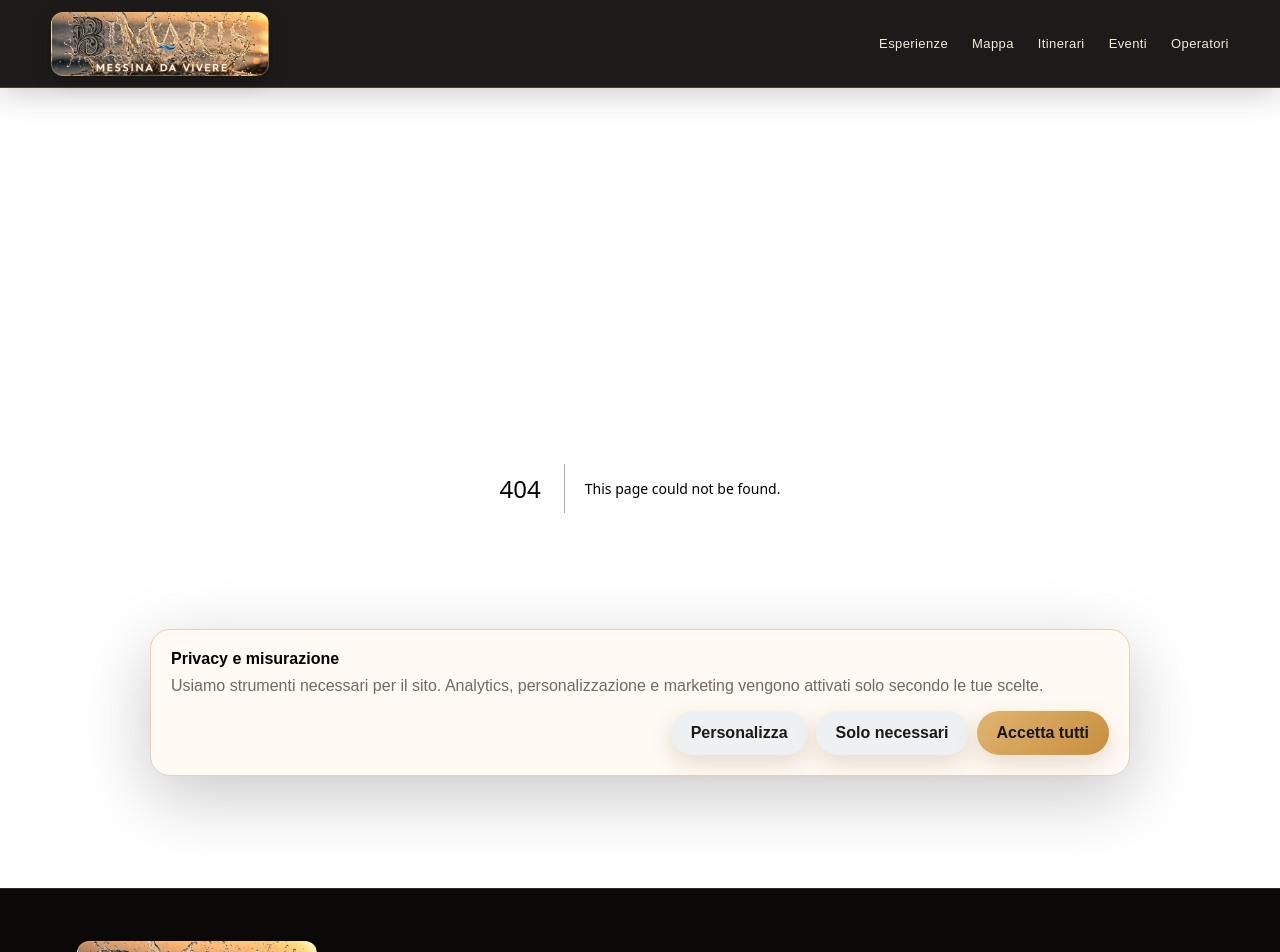
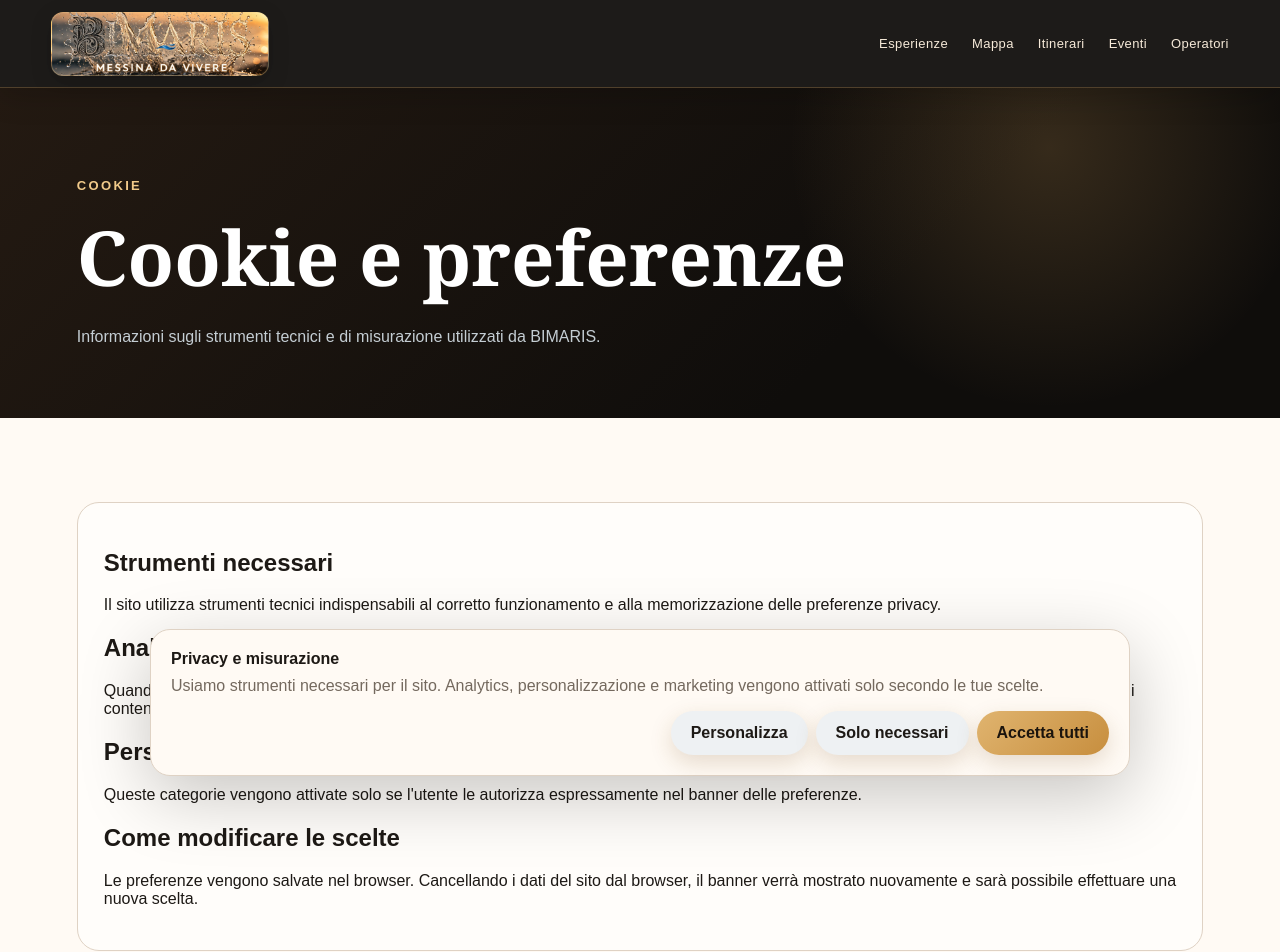
Before and after one commit to giovannibrunetto/bimaris-platform, a Next.js app in the folder apps/web/: page /cookie in a window 1280 px wide. Before the commit this address had no page. Shown: the top 952 px of the page. Built offline with nearby package versions, Linux system fonts and the light colour scheme.

Commit message:
Add cookie and consent information page

```diff
--- /dev/null
+++ b/apps/web/app/cookie/page.tsx
@@ -0,0 +1,17 @@
+export default function CookiePage(){
+  return <>
+    <section className="page-hero"><div className="kicker">Cookie</div><h1>Cookie e preferenze</h1><p>Informazioni sugli strumenti tecnici e di misurazione utilizzati da BIMARIS.</p></section>
+    <section className="section">
+      <div className="detail-panel">
+        <h2>Strumenti necessari</h2>
+        <p>Il sito utilizza strumenti tecnici indispensabili al corretto funzionamento e alla memorizzazione delle preferenze privacy.</p>
+        <h2>Analytics</h2>
+        <p>Quando autorizzati, possiamo registrare eventi di utilizzo del sito, come visualizzazioni di pagina e interazioni con alcune funzioni, per capire quali contenuti risultano più utili.</p>
+        <h2>Personalizzazione e marketing</h2>
+        <p>Queste categorie vengono attivate solo se l'utente le autorizza espressamente nel banner delle preferenze.</p>
+        <h2>Come modificare le scelte</h2>
+        <p>Le preferenze vengono salvate nel browser. Cancellando i dati del sito dal browser, il banner verrà mostrato nuovamente e sarà possibile effettuare una nuova scelta.</p>
+      </div>
+    </section>
+  </>;
+}
```
